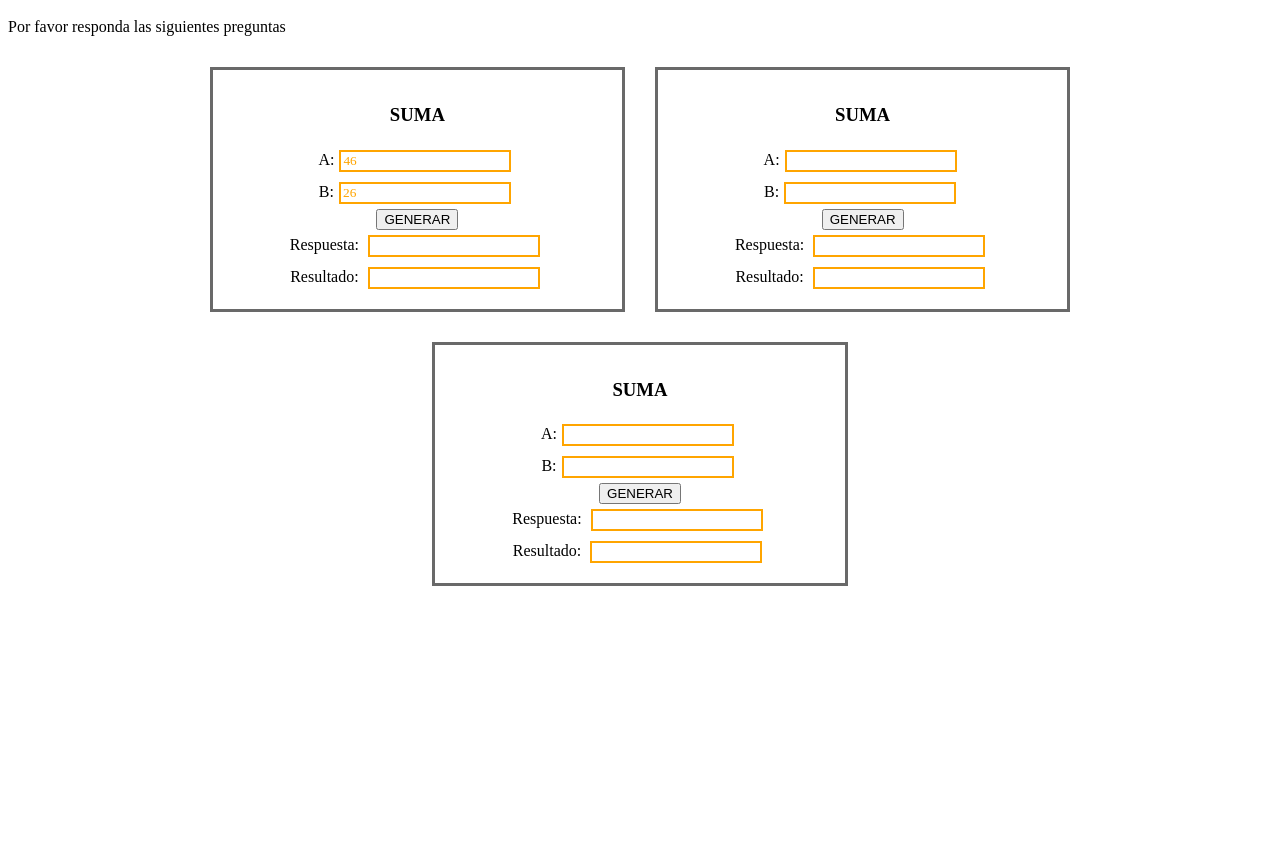
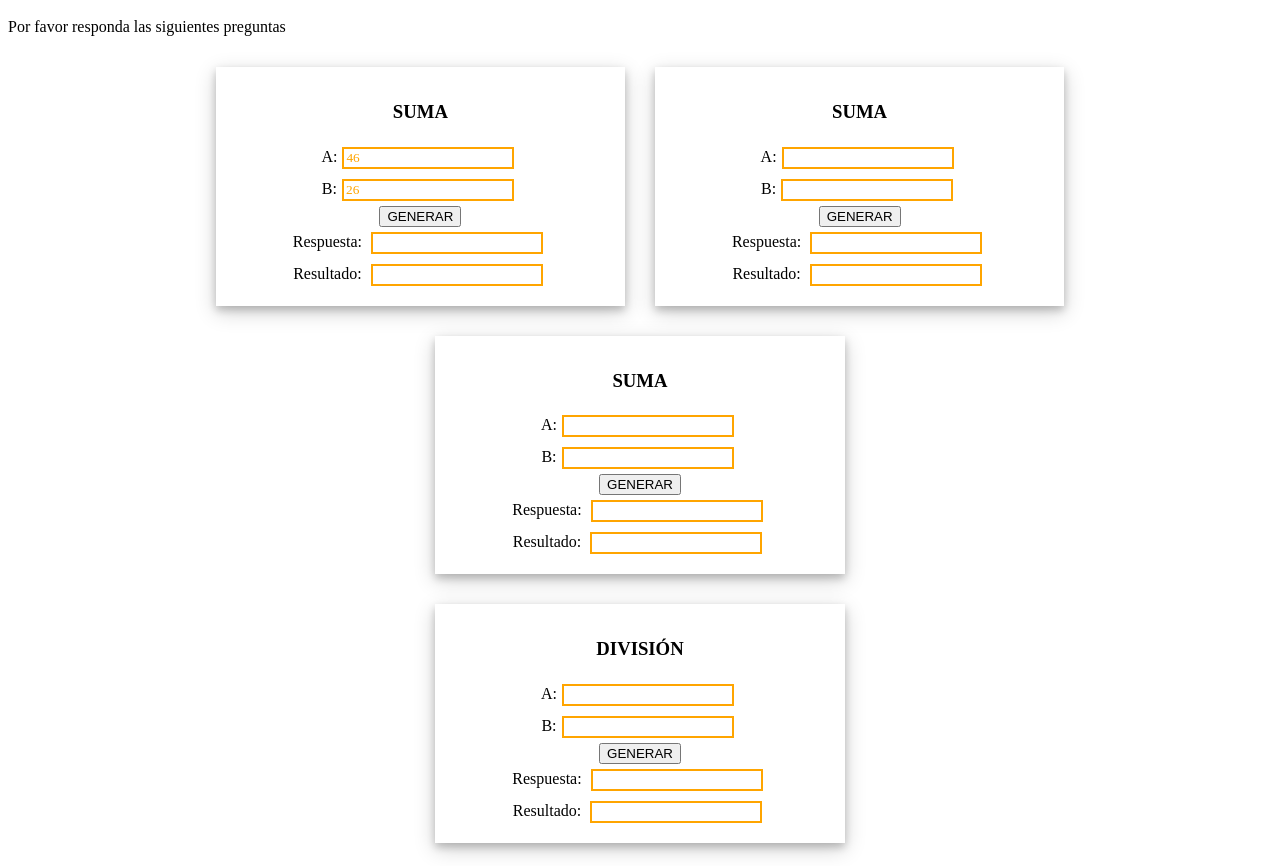
Before and after one commit to adalidirvin/ejerciciosMatematicos, a plain HTML site: page index.html in a window 1280 px wide. Shown: the part 48-914 px from the top of the page. Before the commit the page ends 800 px from the top, so only its background shows below. Drawn offline with Linux system fonts and the light colour scheme.

Commit message:
DIVISION

```diff
--- a/css/estilo.css
+++ b/css/estilo.css
@@ -10,13 +10,13 @@ input{
     justify-content: center;
 }
 .ejercicio{
-    border: 3px solid dimgray;
     width: 30%;
     max-width: 500px;
     box-shadow: 0 8 8 0 dimgray;
     padding: 15px;
     margin: 15px;
     text-align: center;
+    box-shadow: 0 4px 8px 0 rgba(0, 0, 0, 0.2), 0 6px 20px 0 rgba(0, 0, 0, 0.19);
 }
 .ejercicio input{
     margin: 5px;
--- a/index.html
+++ b/index.html
@@ -38,5 +38,15 @@
             Resultado: <input type="text" id="mensaje"> <br>
         </div>
 </div>
+<div class="contenedor">
+        <div class="ejercicio">
+            <h3>DIVISIÓN</h3>
+            A:<input type="text" id="d1"> <br>
+            B:<input type="text" id="d2"> <br>
+            <button onclick="generar()">GENERAR</button> <br>
+            Respuesta: <input type="text" id="dresultado"> <br>
+            Resultado: <input type="text" id="dmensaje"> <br>
+        </div>
+</div>
 </body>
 </html>
--- a/js/codigo.js
+++ b/js/codigo.js
@@ -2,6 +2,16 @@ a=parseInt(Math.random()*50)
 b=parseInt(Math.random()*50)
 document.getElementById("n1").value=a
 document.getElementById("n2").value=b
+
+function generar(){
+    dividendo=parseInt(Math.random()*50)
+    divisor=dividendo*(parseInt(Math.random()*8)+2)
+    document.getElementById("d2").value=dividendo
+    document.getElementById("d1").value=divisor
+}
+
+
+
 
 
 function verificar(){
```
